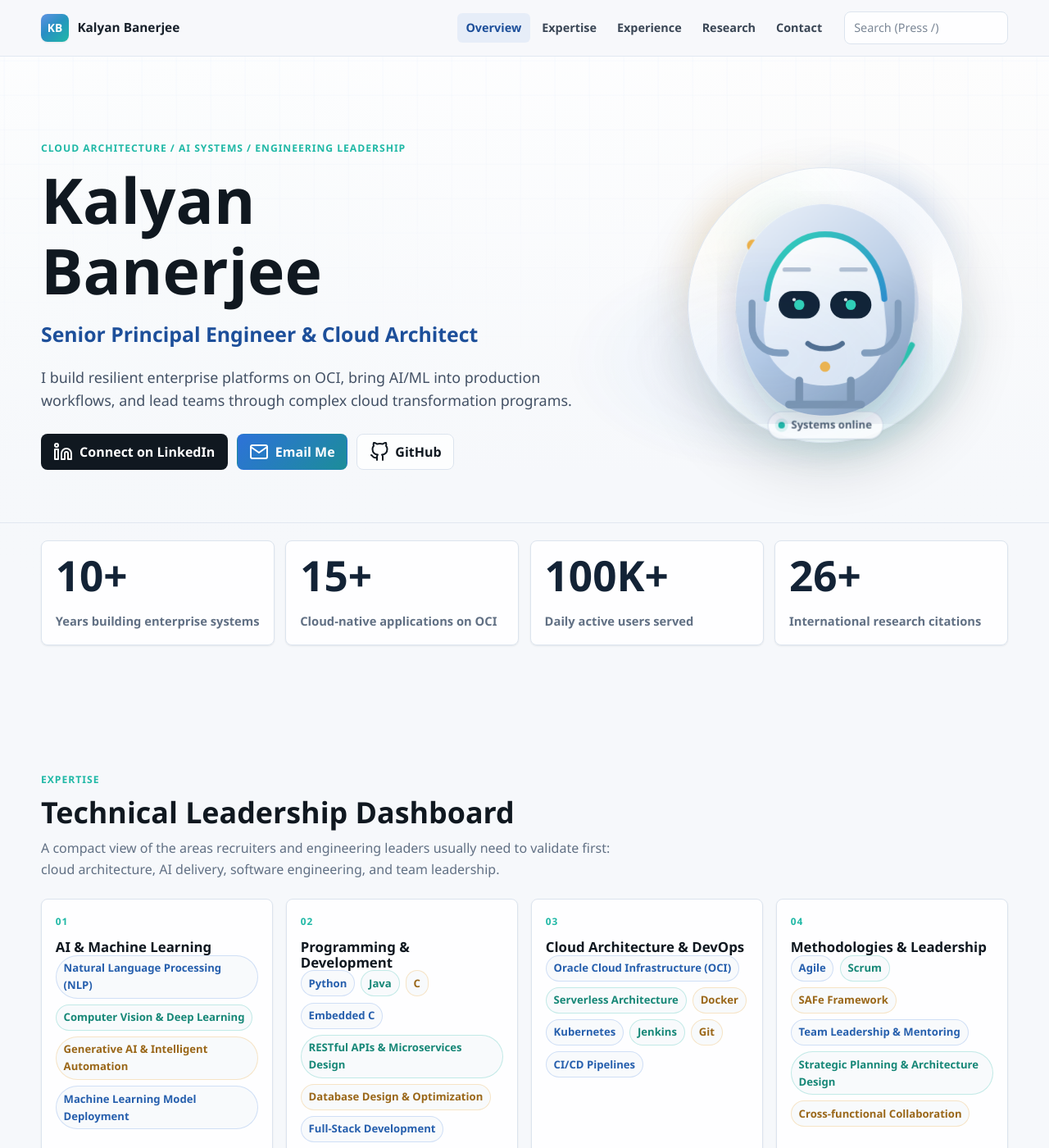
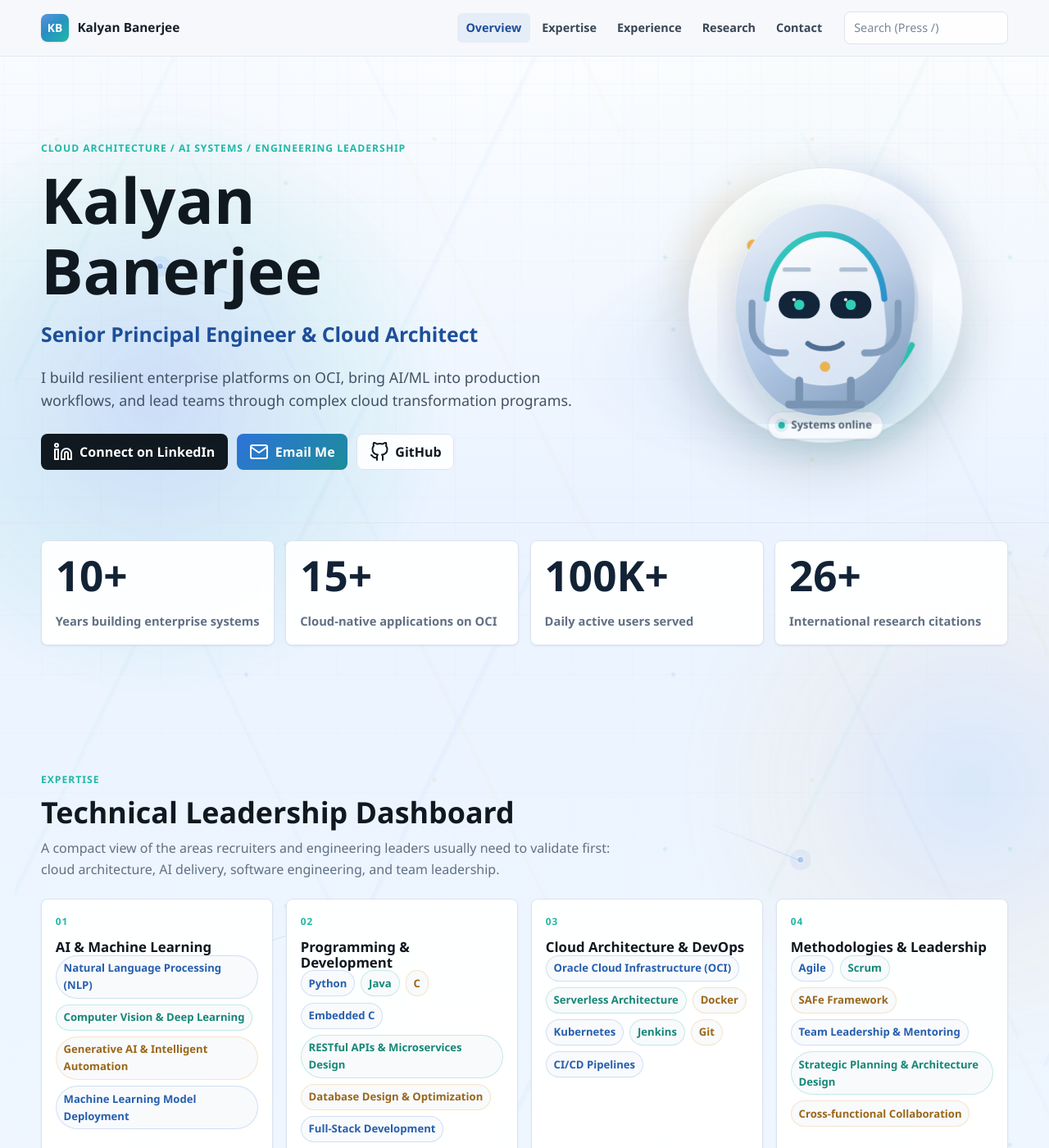
Before and after one commit to kbanerjee/kbanerjee.github.io, a Jekyll site: the page built from index.html, in a window 1280 px wide and 1400 px high. Shown: the whole window at 82% size. Built offline with Jekyll 4.4.1, drawn with Linux system fonts in a browser that asks for light colours.

Commit message:
Add animated ambient background and polish surfaces
Insert ambient background markup into the default layout and add comprehensive CSS for an animated ambient layer (glows, nodes, mesh, grid/circuit overlays and keyframe animations). Adjust root/bg color and tweak surface opacities, backdrop-filter blurs, z-indexes and stacking (isolation, fixed ambient layer, content at higher z-index) to produce a subtle glassmorphism depth effect. Also add minor layout fixes (min-width, overflow-x hidden) and reduced-motion handling to disable ambient animations for accessibility.

```diff
--- a/_layouts/default.html
+++ b/_layouts/default.html
@@ -16,6 +16,16 @@
     <script defer src="https://unpkg.com/feather-icons/dist/feather.min.js"></script>
   </head>
   <body>
+    <div class="ambient-bg" aria-hidden="true">
+      <span class="ambient-bg__glow ambient-bg__glow--one"></span>
+      <span class="ambient-bg__glow ambient-bg__glow--two"></span>
+      <span class="ambient-bg__mesh"></span>
+      <span class="ambient-bg__node ambient-bg__node--one"></span>
+      <span class="ambient-bg__node ambient-bg__node--two"></span>
+      <span class="ambient-bg__node ambient-bg__node--three"></span>
+      <span class="ambient-bg__node ambient-bg__node--four"></span>
+    </div>
+
     <a class="skip-link" href="#main">Skip to content</a>
 
     <header class="site-header" role="banner">
--- a/assets/css/style.css
+++ b/assets/css/style.css
@@ -8,7 +8,7 @@
 body { margin: 0; }
 
 :root {
-  --bg: #f6f8fb;
+  --bg: #f2f7ff;
   --surface: #ffffff;
   --surface-muted: #eef3f8;
   --surface-strong: #101820;
@@ -30,16 +30,196 @@
 }
 
 body {
+  position: relative;
+  min-width: 320px;
   font-family: "Segoe UI", -apple-system, BlinkMacSystemFont, "Helvetica Neue", Arial, sans-serif;
   line-height: 1.6;
   color: var(--text);
-  background:
-    linear-gradient(180deg, rgba(255,255,255,0.88), rgba(246,248,251,0.98) 36rem),
-    radial-gradient(circle at 16% 8%, rgba(32,184,166,0.12), transparent 24rem),
-    radial-gradient(circle at 86% 6%, rgba(241,169,59,0.11), transparent 24rem),
-    var(--bg);
+  background: var(--bg);
+  overflow-x: hidden;
+  isolation: isolate;
   -webkit-font-smoothing: antialiased;
   -moz-osx-font-smoothing: grayscale;
+}
+
+.ambient-bg {
+  position: fixed;
+  inset: 0;
+  z-index: 0;
+  overflow: hidden;
+  pointer-events: none;
+  background:
+    linear-gradient(180deg, rgba(255,255,255,0.9), rgba(232,242,255,0.78) 38rem, rgba(238,246,255,0.92)),
+    radial-gradient(circle at 16% 8%, rgba(45,114,217,0.18), transparent 25rem),
+    radial-gradient(circle at 78% 12%, rgba(32,184,166,0.1), transparent 22rem),
+    radial-gradient(circle at 86% 6%, rgba(241,169,59,0.08), transparent 24rem),
+    var(--bg);
+}
+
+.ambient-bg::before,
+.ambient-bg::after,
+.ambient-bg__mesh,
+.ambient-bg__glow,
+.ambient-bg__node {
+  position: absolute;
+  display: block;
+  pointer-events: none;
+}
+
+.ambient-bg::before {
+  content: "";
+  inset: -18% -12%;
+  background:
+    linear-gradient(rgba(45,114,217,0.07) 1px, transparent 1px),
+    linear-gradient(90deg, rgba(45,114,217,0.06) 1px, transparent 1px);
+  background-size: 72px 72px;
+  mask-image: linear-gradient(180deg, rgba(0,0,0,0.82), rgba(0,0,0,0.26) 72%, transparent);
+  opacity: 0.82;
+  transform: translate3d(0, 0, 0);
+  animation: ambientGridDrift 34s ease-in-out infinite alternate;
+}
+
+.ambient-bg::after {
+  content: "";
+  inset: 0;
+  background-image:
+    linear-gradient(116deg, transparent 0 16%, rgba(32,184,166,0.08) 16.2%, transparent 16.8% 52%, rgba(45,114,217,0.07) 52.2%, transparent 52.9%),
+    linear-gradient(64deg, transparent 0 26%, rgba(241,169,59,0.07) 26.3%, transparent 26.9% 74%, rgba(45,114,217,0.05) 74.2%, transparent 74.8%);
+  background-size: 920px 620px, 760px 560px;
+  background-position: 4% 7%, 94% 18%;
+  opacity: 0.52;
+  animation: ambientCircuitShift 28s ease-in-out infinite alternate;
+}
+
+.ambient-bg__mesh {
+  inset: -8%;
+  background:
+    radial-gradient(circle at 18% 18%, rgba(32,184,166,0.22) 0 2px, transparent 3px),
+    radial-gradient(circle at 78% 22%, rgba(45,114,217,0.18) 0 2px, transparent 3px),
+    radial-gradient(circle at 38% 72%, rgba(241,169,59,0.2) 0 2px, transparent 3px),
+    radial-gradient(circle at 84% 76%, rgba(32,184,166,0.16) 0 2px, transparent 3px);
+  background-size: 420px 360px, 520px 420px, 460px 390px, 540px 440px;
+  opacity: 0.55;
+  animation: ambientNodeField 31s ease-in-out infinite alternate;
+}
+
+.ambient-bg__glow {
+  width: min(56vw, 720px);
+  aspect-ratio: 1;
+  border-radius: 50%;
+  filter: blur(10px);
+  opacity: 0.68;
+  transform: translate3d(0, 0, 0);
+  animation: ambientGlowFloat 18s ease-in-out infinite;
+}
+
+.ambient-bg__glow--one {
+  left: -12rem;
+  top: 9rem;
+  background: radial-gradient(circle, rgba(45,114,217,0.24), rgba(32,184,166,0.1) 44%, transparent 68%);
+}
+
+.ambient-bg__glow--two {
+  right: -16rem;
+  bottom: 5rem;
+  background: radial-gradient(circle, rgba(45,114,217,0.16), rgba(241,169,59,0.08) 42%, transparent 70%);
+  animation-delay: -8s;
+}
+
+.ambient-bg__node {
+  width: clamp(7px, 0.7vw, 11px);
+  aspect-ratio: 1;
+  border: 1px solid rgba(255,255,255,0.88);
+  border-radius: 999px;
+  background: rgba(45,114,217,0.42);
+  box-shadow:
+    0 0 0 8px rgba(45,114,217,0.075),
+    0 0 30px rgba(45,114,217,0.18);
+  opacity: 0.76;
+  animation: ambientNodeFloat 13s ease-in-out infinite;
+}
+
+.ambient-bg__node::after {
+  content: "";
+  position: absolute;
+  left: 50%;
+  top: 50%;
+  width: clamp(76px, 11vw, 170px);
+  height: 1px;
+  background: linear-gradient(90deg, rgba(45,114,217,0.22), transparent);
+  transform-origin: left center;
+  transform: rotate(var(--node-angle, 28deg));
+}
+
+.ambient-bg__node--one {
+  left: 14%;
+  top: 24%;
+  --node-angle: 22deg;
+}
+
+.ambient-bg__node--two {
+  right: 16%;
+  top: 19%;
+  --node-angle: 146deg;
+  background: rgba(32,184,166,0.46);
+  box-shadow:
+    0 0 0 8px rgba(32,184,166,0.075),
+    0 0 30px rgba(32,184,166,0.16);
+  animation-delay: -5s;
+}
+
+.ambient-bg__node--three {
+  left: 24%;
+  bottom: 17%;
+  --node-angle: -18deg;
+  background: rgba(241,169,59,0.5);
+  box-shadow:
+    0 0 0 8px rgba(241,169,59,0.075),
+    0 0 30px rgba(241,169,59,0.16);
+  animation-delay: -9s;
+}
+
+.ambient-bg__node--four {
+  right: 24%;
+  bottom: 24%;
+  --node-angle: 202deg;
+  animation-delay: -2s;
+}
+
+.site-header,
+main,
+.site-footer {
+  position: relative;
+}
+
+main,
+.site-footer {
+  z-index: 1;
+}
+
+@keyframes ambientGridDrift {
+  0% { transform: translate3d(-18px, -12px, 0); background-position: 0 0, 0 0; }
+  100% { transform: translate3d(18px, 12px, 0); background-position: 72px 44px, 44px 72px; }
+}
+
+@keyframes ambientCircuitShift {
+  0% { background-position: 4% 7%, 94% 18%; opacity: 0.45; }
+  100% { background-position: 11% 12%, 86% 28%; opacity: 0.62; }
+}
+
+@keyframes ambientNodeField {
+  0% { transform: translate3d(0, 0, 0) scale(1); }
+  100% { transform: translate3d(-22px, 18px, 0) scale(1.02); }
+}
+
+@keyframes ambientGlowFloat {
+  0%, 100% { transform: translate3d(0, 0, 0) scale(1); opacity: 0.54; }
+  50% { transform: translate3d(26px, -18px, 0) scale(1.06); opacity: 0.76; }
+}
+
+@keyframes ambientNodeFloat {
+  0%, 100% { transform: translate3d(0, 0, 0); opacity: 0.62; }
+  50% { transform: translate3d(12px, -16px, 0); opacity: 0.9; }
 }
 
 h1, h2, h3, h4 {
@@ -118,7 +298,7 @@
   position: sticky;
   top: 0;
   z-index: 1000;
-  background: rgba(246, 248, 251, 0.88);
+  background: rgba(246, 248, 251, 0.92);
   border-bottom: 1px solid rgba(220, 228, 238, 0.82);
   backdrop-filter: blur(16px) saturate(130%);
   -webkit-backdrop-filter: blur(16px) saturate(130%);
@@ -215,7 +395,7 @@
   min-height: 38px;
   border: 1px solid var(--border);
   border-radius: var(--radius);
-  background: rgba(255,255,255,0.88);
+  background: rgba(255,255,255,0.94);
   color: var(--text);
   padding: 0.45rem 0.7rem;
   font: inherit;
@@ -501,8 +681,10 @@
   padding: 1.05rem;
   border: 1px solid var(--border);
   border-radius: var(--radius);
-  background: rgba(255,255,255,0.9);
+  background: rgba(255,255,255,0.94);
   box-shadow: var(--shadow-sm);
+  backdrop-filter: blur(10px);
+  -webkit-backdrop-filter: blur(10px);
   opacity: 0;
   transform: translateY(14px) scale(0.985);
   transition: opacity 520ms ease, transform 520ms ease, border-color 180ms ease, box-shadow 180ms ease;
@@ -547,8 +729,10 @@
   position: relative;
   border: 1px solid var(--border);
   border-radius: var(--radius);
-  background: rgba(255,255,255,0.92);
+  background: rgba(255,255,255,0.95);
   box-shadow: var(--shadow-sm);
+  backdrop-filter: blur(10px);
+  -webkit-backdrop-filter: blur(10px);
   padding: 1.05rem;
   transition: transform 220ms ease, border-color 180ms ease, box-shadow 180ms ease, opacity 520ms ease;
 }
@@ -670,7 +854,7 @@
 
 .btn--ghost {
   color: var(--surface-strong);
-  background: rgba(255,255,255,0.78);
+  background: rgba(255,255,255,0.86);
   border-color: var(--border);
 }
 
@@ -897,7 +1081,9 @@
   border-radius: var(--radius);
   color: var(--muted);
   text-align: center;
-  background: var(--surface);
+  background: rgba(255,255,255,0.95);
+  backdrop-filter: blur(10px);
+  -webkit-backdrop-filter: blur(10px);
 }
 
 mark.search-highlight {
@@ -909,7 +1095,9 @@
 
 .site-footer {
   border-top: 1px solid var(--border);
-  background: #fff;
+  background: rgba(255,255,255,0.92);
+  backdrop-filter: blur(14px);
+  -webkit-backdrop-filter: blur(14px);
   padding: 1.5rem 0;
   color: var(--muted);
   text-align: center;
@@ -982,9 +1170,11 @@
     grid-template-columns: 1fr;
     gap: 0.75rem;
     padding: 0.9rem 1rem 1rem;
-    background: rgba(255,255,255,0.97);
+    background: rgba(255,255,255,0.98);
     border-bottom: 1px solid var(--border);
     box-shadow: var(--shadow-md);
+    backdrop-filter: blur(16px) saturate(130%);
+    -webkit-backdrop-filter: blur(16px) saturate(130%);
     transform-origin: top;
     transform: translateY(-6px);
     opacity: 0;
@@ -1154,4 +1344,13 @@
   .avatar__svg [data-avatar-eye] {
     transform: none !important;
   }
+
+  .ambient-bg::before,
+  .ambient-bg::after,
+  .ambient-bg__mesh,
+  .ambient-bg__glow,
+  .ambient-bg__node {
+    animation: none !important;
+    transform: none !important;
+  }
 }
```
